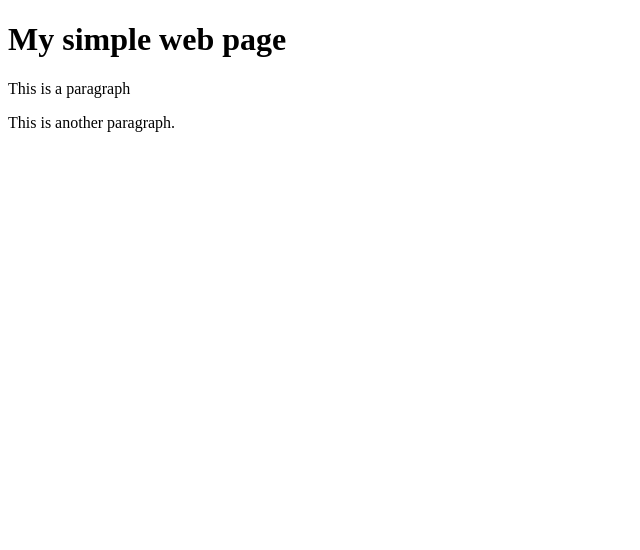
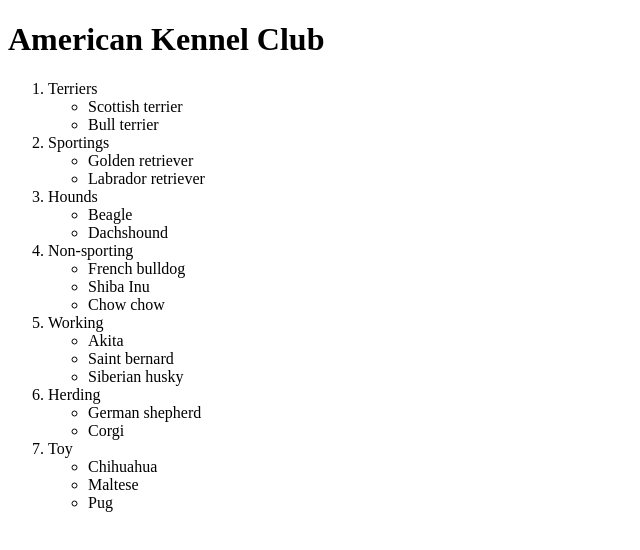
Before and after one commit to Passakorn-P/DII_M4_02, a plain HTML site: page index.html in a window 1280 px wide. Shown: the whole page, without its empty margins (0-640 px from the left). Drawn offline with Linux system fonts and the light colour scheme.

Commit message:
dog breeds

```diff
--- a/index.html
+++ b/index.html
@@ -1,15 +1,49 @@
 <!DOCTYPE html>
 <html>
   <head>
-    <title>An example webpage</title>
+    <title>Dog breeds</title>
   </head>
   <body>
-    <h1>My simple web page</h1>
-    <p>
-      This is a paragraph
-    </p>
-    <p>
-      This is another paragraph.
-    </p>
+    <h1>American Kennel Club</h1>
+    <ol>
+      <li>Terriers</li>
+      <ul>
+        <li>Scottish terrier</li>
+        <li>Bull terrier</li>
+      </ul>
+      <li>Sportings</li>
+      <ul>
+        <li>Golden retriever</li>
+        <li>Labrador retriever</li>
+      </ul>
+      <li>Hounds</li>
+      <ul>
+        <li>Beagle</li>
+        <li>Dachshound</li>
+      </ul>
+      <li>Non-sporting</li>
+      <ul>
+        <li>French bulldog</li>
+        <li>Shiba Inu</li>
+        <li>Chow chow</li>
+      </ul>
+      <li>Working</li>
+      <ul>
+        <li>Akita</li>
+        <li>Saint bernard</li>
+        <li>Siberian husky</li>
+      </ul>
+      <li>Herding</li>
+      <ul>
+        <li>German shepherd</li>
+        <li>Corgi</li>
+      </ul>
+      <li>Toy</li>
+      <ul>
+        <li>Chihuahua</li>
+        <li>Maltese</li>
+        <li>Pug</li>
+      </ul>
+    </ol>
   </body>
 </html>
```
